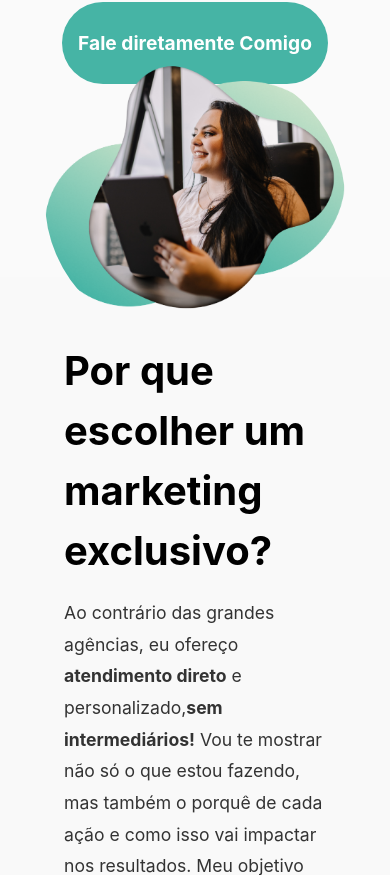
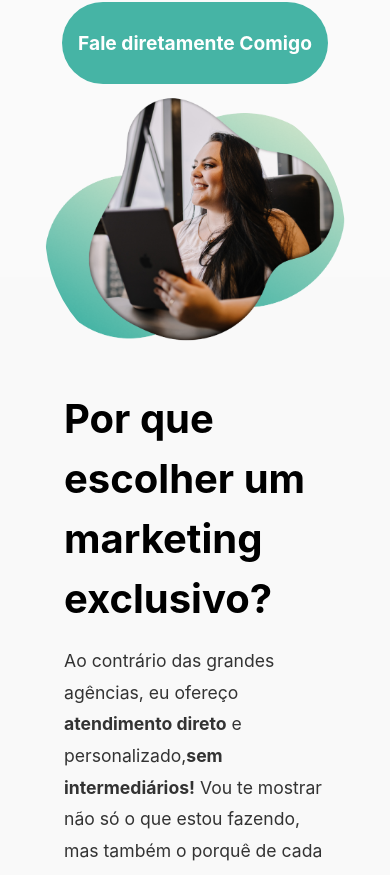
Before and after one commit to abcvinicius/freelancer-landingpage-01, a React (Vite) app: page / in a window 390 px wide. Shown: the part 567-1442 px from the top of the page. Built offline with nearby package versions, Linux system fonts and the light colour scheme.

Commit message:
responsividade5

```diff
--- a/src/styles/DifferentialsStyles.ts
+++ b/src/styles/DifferentialsStyles.ts
@@ -6,8 +6,10 @@ import VectorDifferentials03 from '../assets/VectorDifferentials03.png';
 export const DifferentialsSection = styled.section`
   padding: 2rem;
   background-color: #f9f9f9;
-  height: auto; /* Ajuste para altura flexível */
+  height: auto;
   align-content: center;
+  padding-top: 5rem !important;
+
 `;
 
 export const DifferentialsContent = styled.div`
--- a/src/styles/HomeSectionStyles.ts
+++ b/src/styles/HomeSectionStyles.ts
@@ -5,6 +5,8 @@ export const HomeSectionWrapper = styled.section`
   height: 100vh;
   align-content: center;
   padding-top: 5rem !important;
+  padding-bottom: 5rem !important;
+
 `;
 
 export const HomeContainer = styled.section`
@@ -80,11 +82,13 @@ export const HomeImageWrapper = styled.div`
     border-radius: 50%;
 
     @media (max-width: 1024px) {
+      margin-top: 2rem;
       width: 400px;
       height: 385px;
     }
 
     @media (max-width: 768px) {
+      margin-top: 2rem;
       width: 300px;
       height: 285px;
     }
```
